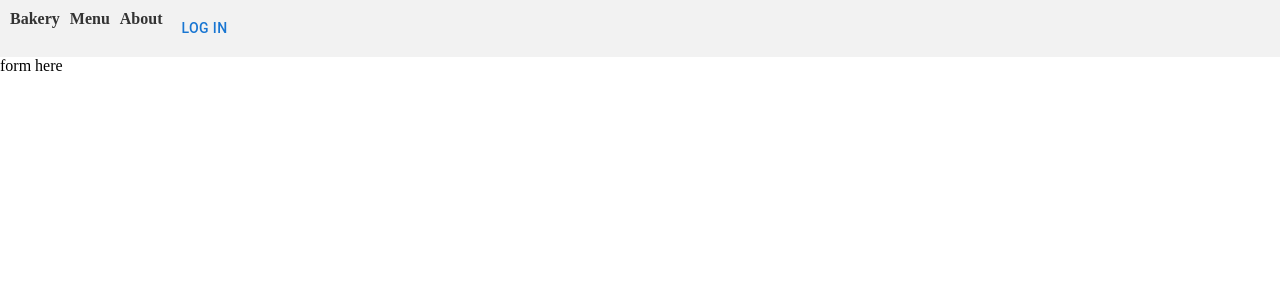
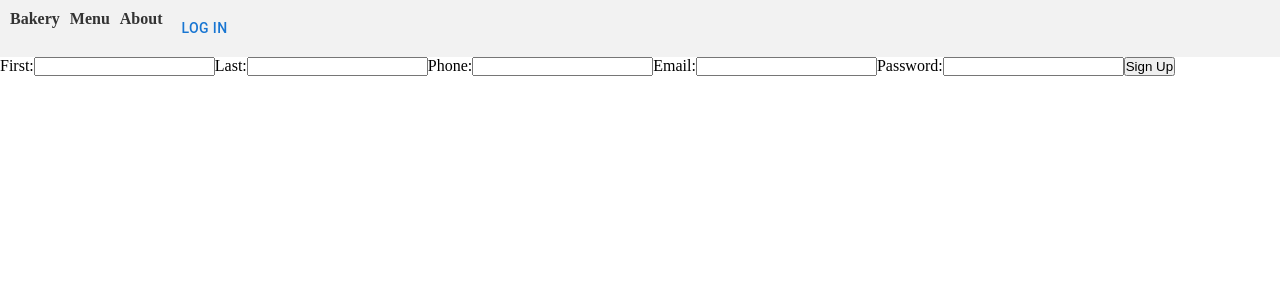
Before and after one commit to boswelas/bakery-project, a Next.js app in the folder frontend/: page /signUp in a window 1280 px wide. Shown: the top 300 px of the page. Built offline with nearby package versions, Linux system fonts and the light colour scheme; no server answers.

Commit message:
sign up working

```diff
--- a/frontend/src/components/AuthContext.js
+++ b/frontend/src/components/AuthContext.js
@@ -79,23 +79,6 @@ export const AuthContextProvider = ({ children }) => {
     const googleLogin = async () => {
         try {
             const result = await signInWithPopup(auth, provider);
-            const uid = result.user.uid;
-            const email = result.user.email;
-            const displayName = result.user.displayName;
-            console.log(uid, email, displayName);
-            const response = await fetch(
-                // 'https://travel-planner-production.up.railway.app/login',
-                'http://localhost:5001/login',
-                {
-                    method: 'POST',
-                    headers: {
-                        'Content-Type': 'application/json',
-                    },
-                    body: JSON.stringify({ uid: uid, email: email, displayName: displayName }),
-                });
-            response.json();
-            console.log(response
-            );
         } catch (error) {
             if (error.code === 'auth/popup-closed-by-user') {
                 console.log('Authentication popup closed by the user');
@@ -104,7 +87,6 @@ export const AuthContextProvider = ({ children }) => {
             }
         }
     };
-
 
     const logout = async () => {
         setUser(null);
--- a/frontend/src/components/NavBar.js
+++ b/frontend/src/components/NavBar.js
@@ -11,6 +11,7 @@ const NavBar = () => {
     const [open, setOpen] = useState(false);
     const [email, setEmail] = useState('');
     const [password, setPassword] = useState('');
+    const [displayName, setdisplayName] = useState('');
 
     const handleOpen = () => {
         setOpen(true);
@@ -48,6 +49,7 @@ const NavBar = () => {
             console.log(email, password);
             signInWithEmail(email, password);
             handleClose();
+            setdisplayName(data.user[0][1]);
         }
 
         // Reset the form fields
@@ -66,7 +68,7 @@ const NavBar = () => {
                     <>
                         <div>
                             <div>
-                                <h4>Welcome {user.displayName}</h4>
+                                <h4>Welcome {displayName}</h4>
                                 <Link href="/">
                                     <span className={styles.SignOutLink} onClick={logout}>Sign out</span>
                                 </Link>
--- a/frontend/src/pages/signUp.js
+++ b/frontend/src/pages/signUp.js
@@ -1,10 +1,81 @@
+import { useAuth, signUpWithEmail } from '@/components/AuthContext.js';
+import { useRouter } from 'next/router';
+import { useState } from 'react';
+
 
 const SignUp = () => {
-    return(
+    const router = useRouter();
+    const { user, signUpWithEmail } = useAuth();
+
+    const [first, setFirst] = useState('');
+    const [last, setLast] = useState('');
+    const [phone, setPhone] = useState('');
+    const [email, setEmail] = useState('');
+    const [password, setPassword] = useState('');
+
+    const handleFirstChange = (e) => {
+        setFirst(e.target.value);
+    };
+
+    const handleLastChange = (e) => {
+        setLast(e.target.value);
+    };
+
+    const handlePhoneChange = (e) => {
+        setPhone(e.target.value);
+    };
+
+    const handleEmailChange = (e) => {
+        setEmail(e.target.value);
+    };
+
+    const handlePasswordChange = (e) => {
+        setPassword(e.target.value);
+    };
+
+    const handleSubmit = async (e) => {
+        e.preventDefault();
+        const response = await fetch('http://localhost:5001/addUser', {
+            method: 'POST',
+            headers: {
+                'Content-Type': 'application/json',
+            },
+            body: JSON.stringify({
+                email: email,
+                first: first,
+                last: last,
+                phone: phone
+            }),
+        });
+        const data = await response.json();
+        console.log(data)
+        signUpWithEmail(email, password);
+        router.push('/');
+    };
+
+    return (
         <div>
-            form here
+            <form onSubmit={handleSubmit}>
+                <label htmlFor="first">First:</label>
+                <input type="text" id="first" value={first} onChange={handleFirstChange} />
+
+                <label htmlFor="last">Last:</label>
+                <input type="text" id="last" value={last} onChange={handleLastChange} />
+
+                <label htmlFor="phone">Phone:</label>
+                <input type="phone" id="phone" value={phone} onChange={handlePhoneChange} />
+
+                <label htmlFor="email">Email:</label>
+                <input type="email" id="email" value={email} onChange={handleEmailChange} />
+
+                <label htmlFor="password">Password:</label>
+                <input type="password" id="password" value={password} onChange={handlePasswordChange} />
+
+                <button type="submit">Sign Up</button>
+            </form>
         </div>
     )
 }
 
+
 export default SignUp;
```
Also changed, not shown: 1 other file (tests, documents, lock files or other folders).
